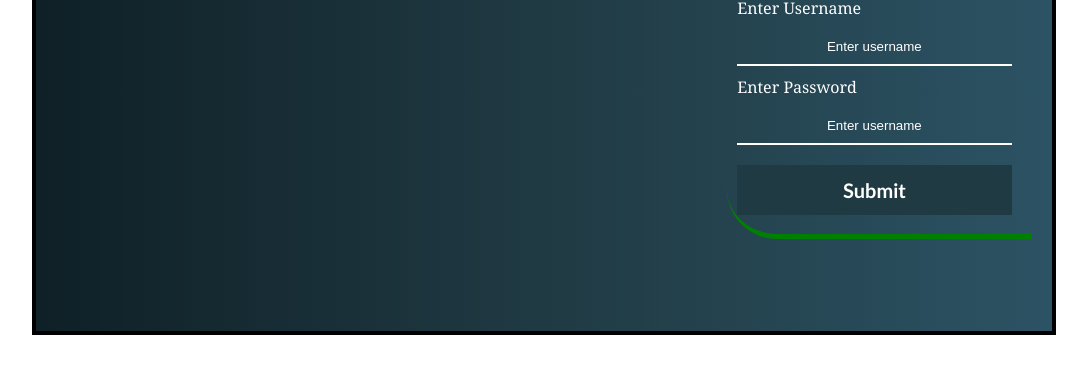
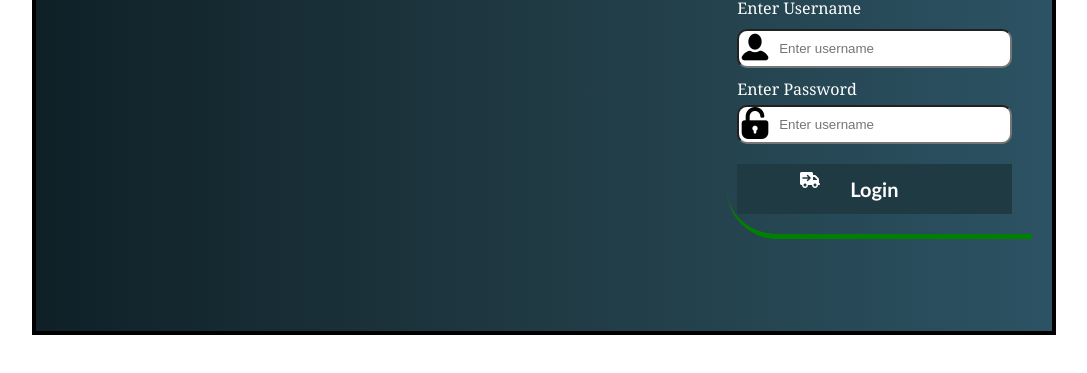
Before and after one commit to Ajinkya-Ban/sept_css_html_code, a plain HTML site: page background.html in a window 1280 px wide. Shown: the part 165-538 px from the top of the page, without its empty margins (96-1183 px from the left). Drawn offline with Linux system fonts and the light colour scheme.

Commit message:
icons updated code

```diff
--- a/background.html
+++ b/background.html
@@ -4,6 +4,7 @@
     <meta charset="UTF-8">
     <meta name="viewport" content="width=device-width, initial-scale=1.0">
     <title>Document</title>
+    <link rel="stylesheet" href="https://cdnjs.cloudflare.com/ajax/libs/font-awesome/6.5.1/css/all.min.css" />
     <style>
         *
         {
@@ -118,37 +119,50 @@
             margin: 10px 10px;
             padding: 10px 10px;
             outline: none;
-            border: none;
-            background:none;
-            color: white;
-            border-bottom: 2px solid white;
-            text-align: center;
-            /* border-radius: 10px; */
+            /* border: none; */
+            background:white;
+            /* color: white; */
+            /* border-bottom: 2px solid white; */
+            /* text-align: center; */
+            border-radius: 10px;
+            background-image: url(imgs/user.png);
+            background-repeat: no-repeat;
+            padding-left: 40px;
 
         }
-        input[type=text]::placeholder
+        input[type=text]:focus{
+            background-color: yellow;
+        }
+        /* input[type=text]::placeholder
         {
             text-align: center;
-            color: white;
-        }
+            color: black;
+        } */
         input[type=password]
         {
             width: 90%;
             margin: 10px 10px;
             padding: 10px 10px;
             outline: none;
-            border: none;
-            text-align: center;
-            /* border-radius: 10px; */
-            background:none;
-            color: white;
-            border-bottom: 2px solid white;
+            /* border: none; */
+            /* text-align: center; */
+            border-radius: 10px;
+            background:white;
+            /* color: white; */
+            /* border-bottom: 2px solid white; */
+            background-image: url(imgs/pass1.png);
+            background-repeat: no-repeat;
+            padding-left: 40px;
+            margin-top: 5px;
         }
-        input[type=password]::placeholder
+        input[type=password]:focus{
+            background-color: yellow;
+        }
+        /* input[type=password]::placeholder
         {
             text-align: center;
-            color: white;
-        }
+            color: black;
+        } */
         input[type=submit]
         {
             width: 90%;
@@ -161,12 +175,21 @@
             border: none;
             background-color: #203A43;;
             color: white;
-
+            position: relative;
         }
         input[type=submit]:hover{
 
             background-color: #0F2027;
             color: white;
+        }
+        #loginimg
+        {
+            position: absolute;
+            right: 200px;
+            bottom: 30px;
+            color:white;
+            width: 32px;
+            height: 32px;
         }
     </style>
 </head>
@@ -198,12 +221,13 @@
                 <form action="" method="post">
 
                     <label for="txtuser">Enter Username</label>
+
                     <input type="text" id="txtuser" placeholder="Enter username">
 
                     <label for="txtpass">Enter Password</label>
                     <input type="password" id="txtpass" placeholder="Enter username">
 
-                   <input type="submit" id="btnsubmit" value="Submit">
+                   <input type="submit" id="btnsubmit" value="Login" /><i id="loginimg" class="fa-solid fa-truck-arrow-right"></i>
                 </form>
             </div>
 
```
Also changed, not shown: imgs/pass.png (added), imgs/pass1.png (added), imgs/user.png (added).
